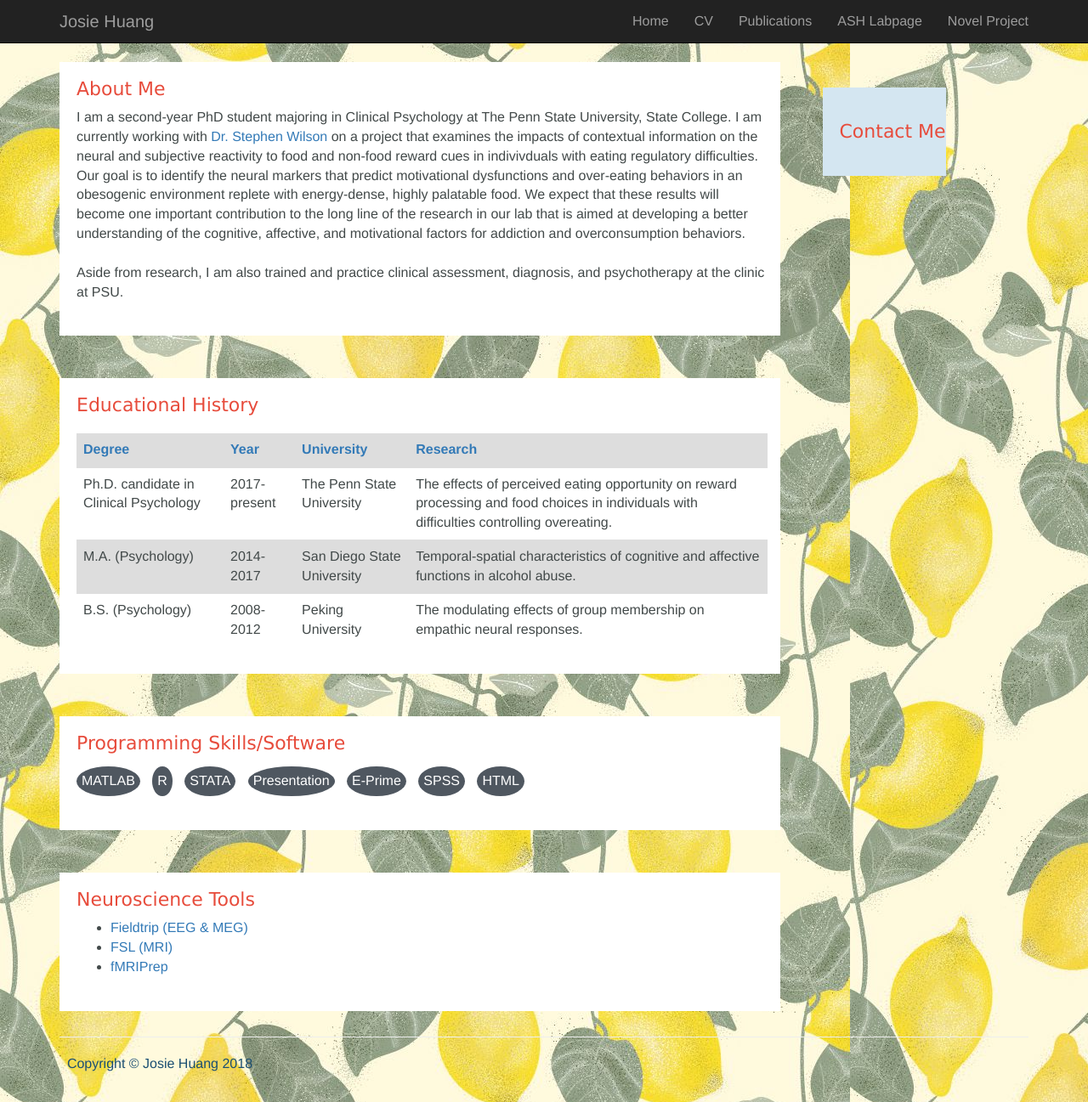
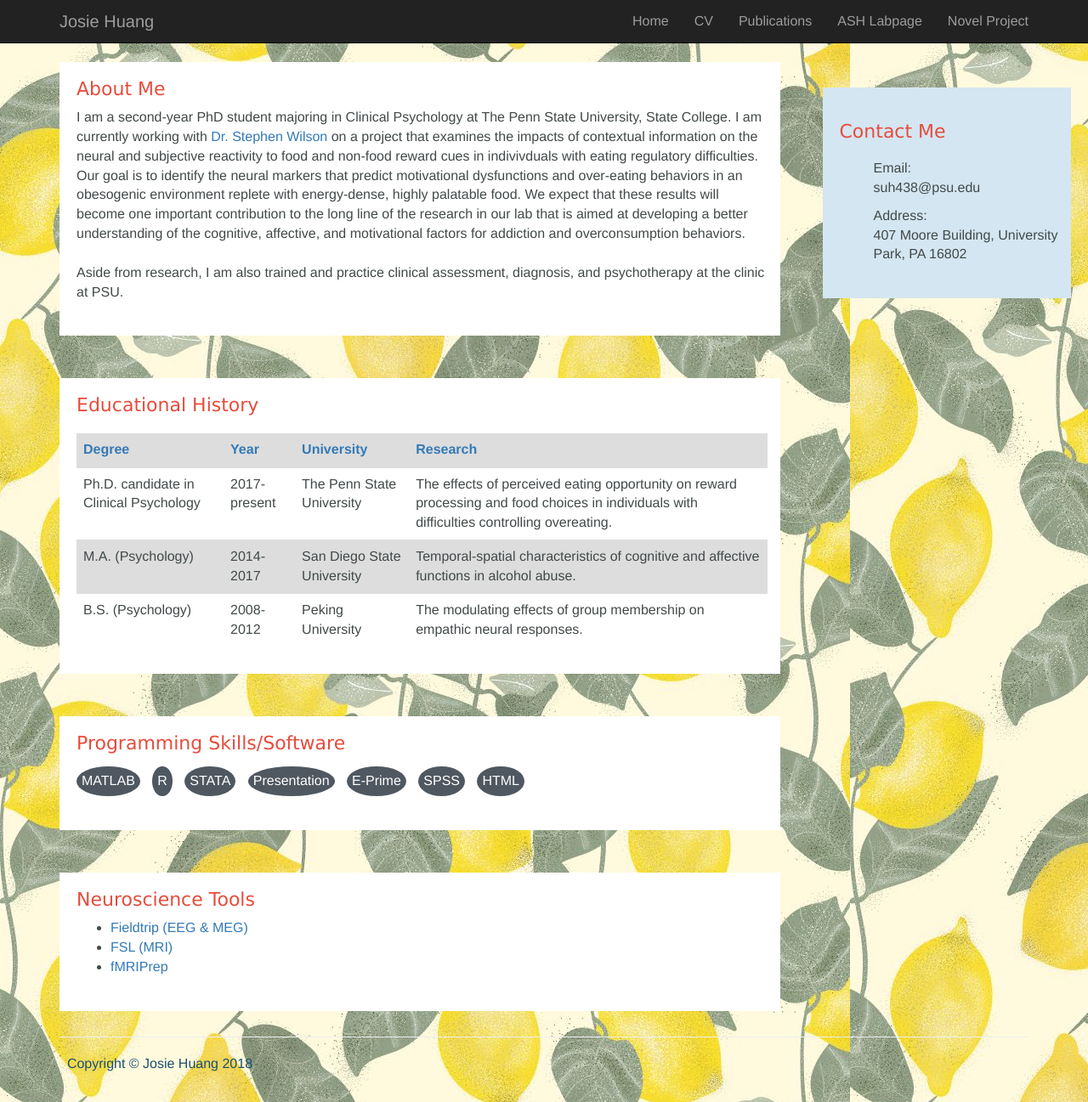
Before and after one commit to josie-shuang/josie-shuang.github.io, a Jekyll site: the page built from index.html, in a window 1280 px wide and 1297 px high. Shown: the whole window at 85% size. Built offline with Jekyll 4.4.1, drawn with Linux system fonts in a browser that asks for light colours.

Commit message:
Update contact.html

```diff
--- a/_includes/contact.html
+++ b/_includes/contact.html
@@ -5,9 +5,10 @@
 		</div>
 		<div class="content-rounded-panel">
 			  <div id="contact_info">
-				  {% for link in site.contact %}
-					<li><a href="{{link.url}}">{{link.title}}</a></li>
-				 {% endfor %}
+				  <ul>
+					<li>Email:<br/><a href="mailto:suh438@psu.edu">suh438@psu.edu</a></li>
+					<li>Address: <br/> 407 Moore Building, University Park, PA 16802
+				  </ul>
 			  </div>
 		</div>
 	</div>
```
